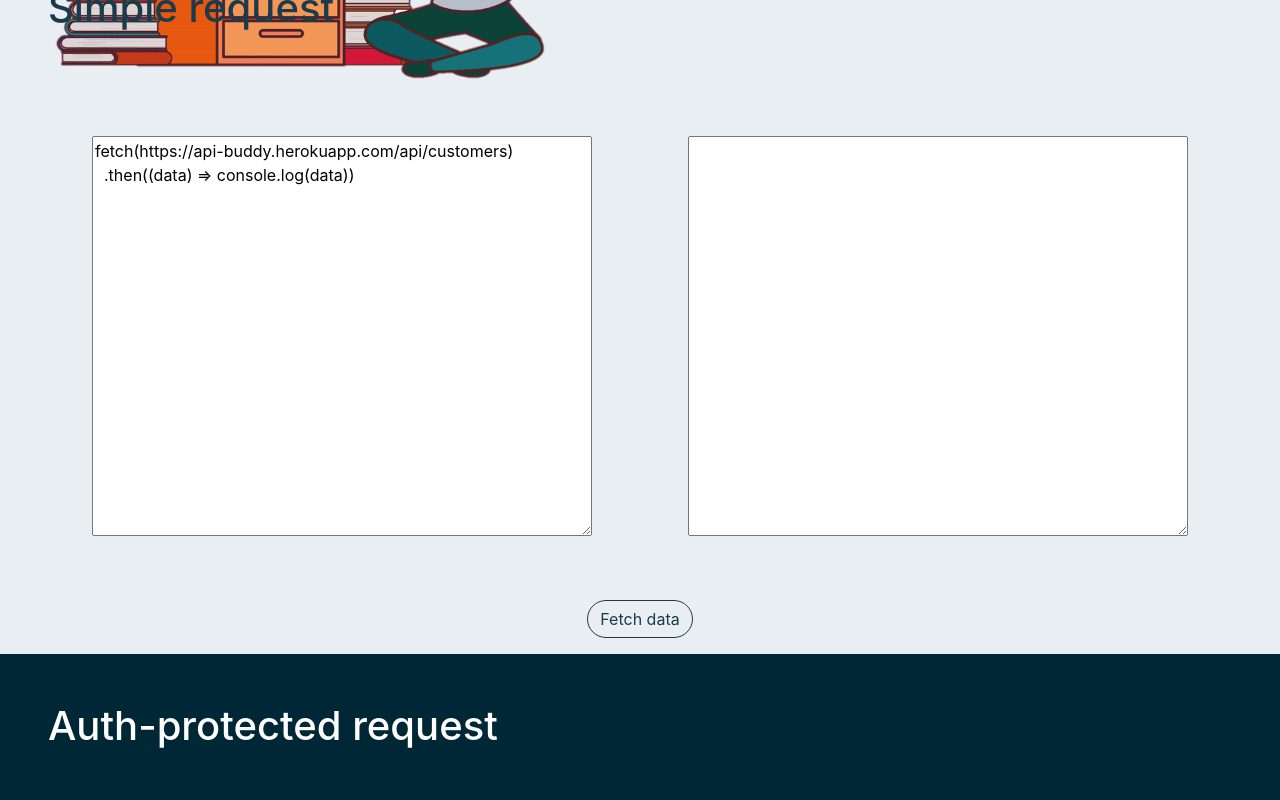
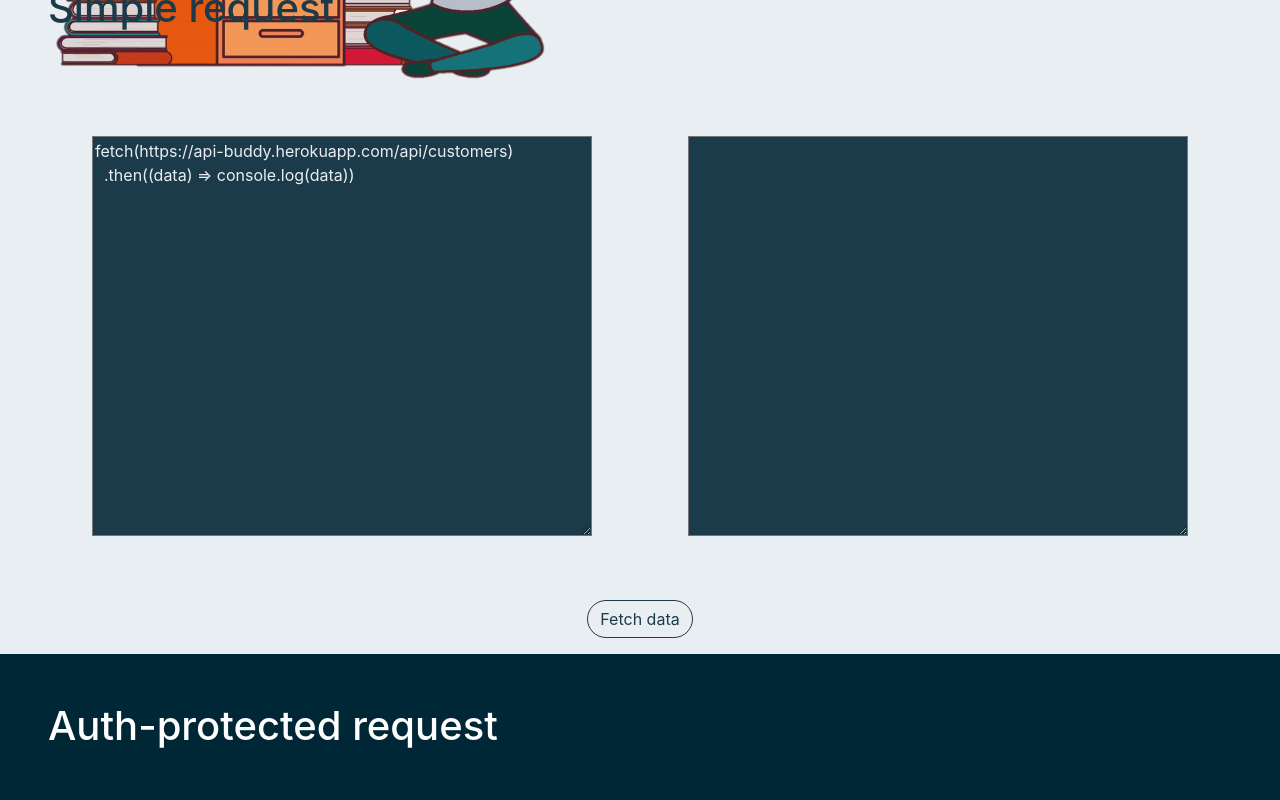
Before and after one commit to SidnevIgor/api-buddy-react, a React (Create React App) app: page / in a window 1280 px wide. Shown: the part 840-1640 px from the top of the page. Built offline with nearby package versions, Linux system fonts and the light colour scheme.

Commit message:
Update fetching.jsx

```diff
--- a/src/components/fetching.jsx
+++ b/src/components/fetching.jsx
@@ -16,14 +16,14 @@ export default class Fetching extends Component {
         <h1 style={{color: this.props.headingClr}} className="p-5">{this.props.heading}</h1>
         <div className="d-flex justify-content-center">
 
-          <textarea type='text' style={{height: "400px", width: "500px" }}
+          <textarea type='text' style={{height: "400px", width: "500px", backgroundColor: this.props.headingClr, color: this.props.backgroundClr}}
             data-gramm_editor="false"
             className="m-5"
             value={this.state.query}
             onChange={(event) => this.handleChange(event)}
           ></textarea>
 
-          <textarea type='text' style={{height: "400px", width: "500px"}}
+          <textarea type='text' style={{height: "400px", width: "500px", backgroundColor: this.props.headingClr, color: this.props.backgroundClr}}
             data-gramm_editor="false"
             className="m-5"
             value={this.state.items}
@@ -56,6 +56,7 @@ export default class Fetching extends Component {
           .toString().split('}')
           .join('\n}')
           .slice(1, this.length) + ']';
+
       this.setState({items: itemsStr});
     });
   }
```
